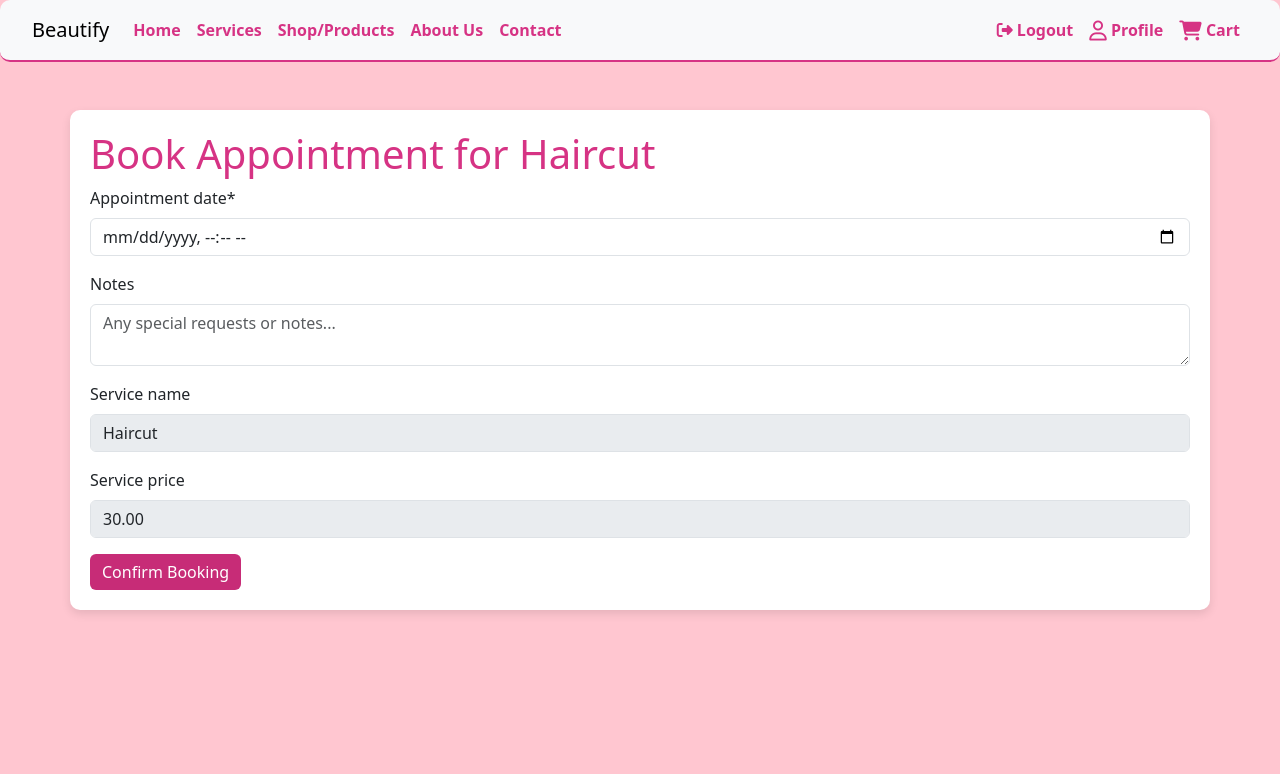
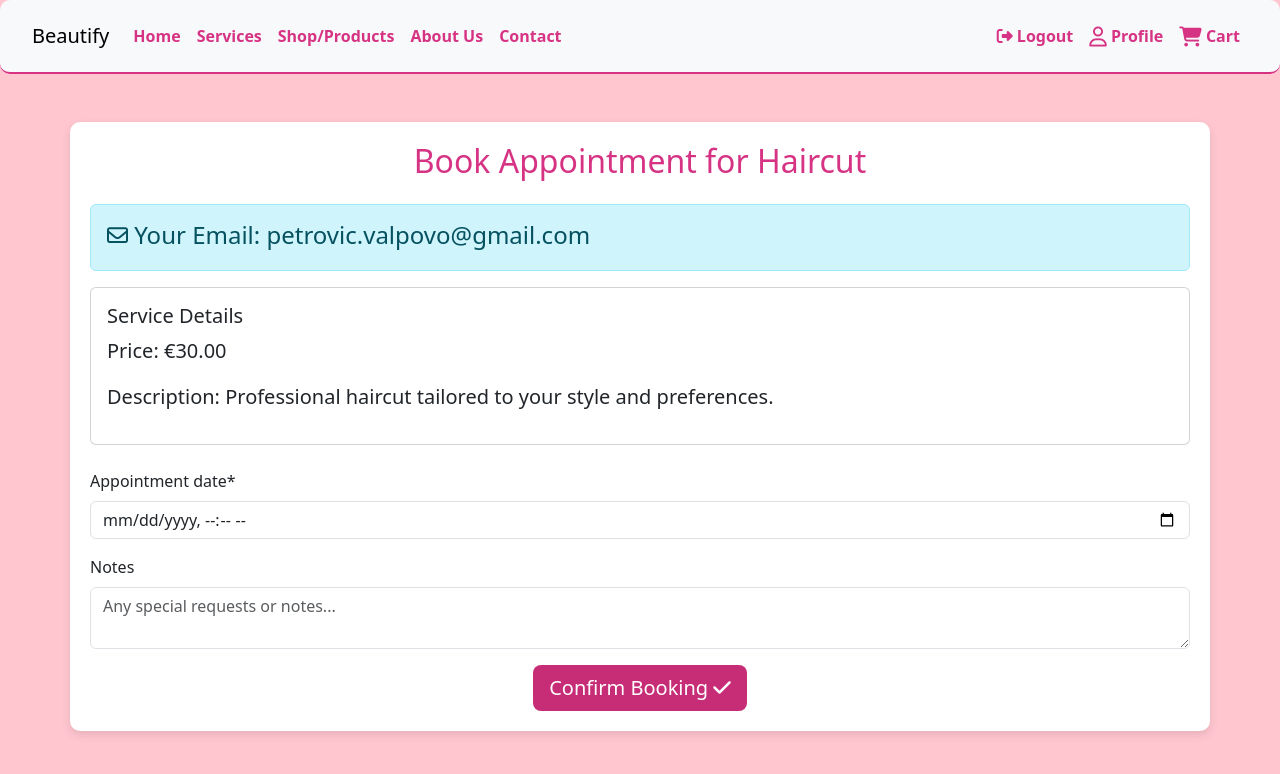
Before and after one commit to xnaavii/beautify-pp5, a Django app: page /bookings/book-appointment/2/ in a window 1280 px wide. Shown: the top 774 px of the page. Run offline with Django 5.2, Linux system fonts and the light colour scheme; a user stored in the database is signed in; data comes from the database, SQL or seed files in the repository; both versions use the stored data as it was after the commit; some libraries are stand-ins or nearby versions.

Commit message:
Add booking success page and adjust style

```diff
--- a/bookings/forms.py
+++ b/bookings/forms.py
@@ -2,21 +2,11 @@ from django import forms
 from .models import Appointment
 
 class AppointmentForm(forms.ModelForm):
-    service_name = forms.CharField(required=False, disabled=True)
-    service_price = forms.DecimalField(required=False, disabled=True)
 
     class Meta:
         model = Appointment
-        fields = ['appointment_date', 'notes', 'service_name', 'service_price']
+        fields = ['appointment_date', 'notes']
         widgets = {
             'appointment_date': forms.DateTimeInput(attrs={'type': 'datetime-local'}),
-            'notes': forms.Textarea(attrs={'rows': 2}),
+            'notes': forms.Textarea(attrs={'rows': 2,'placeholder': 'Any special requests or notes...'}),
         }
-
-    def __init__(self, *args, **kwargs):
-        service = kwargs.pop('service', None)
-        super().__init__(*args, **kwargs)
-        if service:
-            self.fields['service_name'].initial = service.name
-            self.fields['service_price'].initial = service.price
-            self.fields['notes'].widget.attrs.update({'placeholder': 'Any special requests or notes...'})
--- a/bookings/templates/bookings/book_appointment.html
+++ b/bookings/templates/bookings/book_appointment.html
@@ -3,11 +3,28 @@
 
 {% block content %}
 <div class="container mt-5">
-    <h1>Book Appointment for {{ service.name }}</h1>
+    <h2 class="text-center mb-4">Book Appointment for {{ service.name }}</h2>
+
+    <div class="alert alert-info">
+        <h4 class="mb-1"><i class="fa-regular fa-envelope fa-sm"></i> Your Email: {{ request.user.email }}</h4>
+    </div>
+
+    <div class="card mb-4">
+        <div class="card-body">
+            <h5 class="card-title">Service Details</h5>
+            <p class="lead"><strong>Price:</strong> €{{ service.price }}</p>
+            <p class="lead"><strong>Description:</strong> {{ service.description }}</p>
+        </div>
+    </div>
+
     <form method="post">
         {% csrf_token %}
-        {% crispy form %}
-        <button type="submit" class="btn btn-service">Confirm Booking</button>
+        {{ form|crispy }}
+        <div class="text-center">
+            <button type="submit" class="btn btn-service btn-lg">
+                Confirm Booking <i class="fa-solid fa-check"></i>
+            </button>
+        </div>
     </form>
 </div>
 {% endblock %}
--- a/bookings/urls.py
+++ b/bookings/urls.py
@@ -3,4 +3,5 @@ from . import views
 
 urlpatterns = [
     path('book-appointment/<int:service_id>/', views.book_appointment, name='book_appointment'),
+    path('booking_success/<int:appointment_id>/', views.booking_success, name='booking_success'),
 ]
--- a/bookings/views.py
+++ b/bookings/views.py
@@ -1,6 +1,7 @@
 from django.shortcuts import render, redirect, get_object_or_404
 from django.contrib import messages
 from services.models import Service
+from .models import Appointment
 from .forms import AppointmentForm
 from django.contrib.auth.decorators import login_required
 
@@ -9,18 +10,24 @@ def book_appointment(request, service_id):
     service = get_object_or_404(Service, id=service_id)
 
     if request.method == 'POST':
-        form = AppointmentForm(request.POST, service=service)  # Pass the service to the form
+        form = AppointmentForm(request.POST)
         if form.is_valid():
             appointment = form.save(commit=False)
-            appointment.user = request.user  # Assign the authenticated user
+            appointment.user = request.user
             appointment.service = service
             appointment.save()
             messages.success(request, "Your appointment has been booked successfully!")
-            return redirect('home')  # Redirect to an appropriate page after booking
+            return redirect('booking_success', appointment_id=appointment.id)
+        else:
+            print("Form errors:", form.errors)  # Output form errors
     else:
-        form = AppointmentForm(service=service)  # Pass the service for pre-filling
+        form = AppointmentForm()
 
-    template = 'bookings/book_appointment.html'
     context = {'form': form, 'service': service}
+    return render(request, 'bookings/book_appointment.html', context)
 
-    return render(request, template, context)
+@login_required
+def booking_success(request, appointment_id):
+    """A view to redirect user to the booking successful page"""
+    appointment = get_object_or_404(Appointment, id=appointment_id)
+    return render(request, "bookings/booking_success.html", {"appointment": appointment})
--- a/services/templates/services/service_list.html
+++ b/services/templates/services/service_list.html
@@ -17,7 +17,7 @@
                             {% endif %} {{ service.name }}</strong> - €{{ service.price }}
                             <p class="mb-1">{{ service.description|truncatewords:20 }}</p>
                         </div>
-                        <a href="{% url 'service_detail' service.id %}" class="btn btn-service">View Details</a>
+                        <a href="{% url 'service_detail' service.id %}" class="btn btn-lg btn-service">View Details</a>
                     </li>
                 {% endif %}
             {% endfor %}
--- a/services/views.py
+++ b/services/views.py
@@ -4,6 +4,7 @@ from .models import Service, Category
 # Create your views here.
 def service_list(request):
     """ View to return all the services """
+
     categories = Category.objects.all()
     services = Service.objects.all()
     template = 'services/service_list.html'
@@ -12,6 +13,7 @@ def service_list(request):
 
 def service_detail(request, service_id):
     """ View to return a detailed view for a single service """
+
     service = get_object_or_404(Service, id=service_id)
     template = 'services/service_detail.html'
     context = {'service': service}
--- a/templates/base.html
+++ b/templates/base.html
@@ -37,7 +37,7 @@
   <body>
 
     <header>
-        <nav class="navbar navbar-expand-lg navbar-light bg-light">
+        <nav class="navbar navbar-expand-lg navbar-light bg-light py-3">
             <div class="container-fluid">
               <a class="navbar-brand" href="{% url 'home' %}">Beautify</a>
               <button class="navbar-toggler" type="button" data-bs-toggle="collapse" data-bs-target="#navbarSupportedContent" aria-controls="navbarSupportedContent" aria-expanded="false" aria-label="Toggle navigation">
```
Also changed, not shown: bookings/templates/bookings/booking_success.html (added, +13 -0 lines), db.sqlite3.
